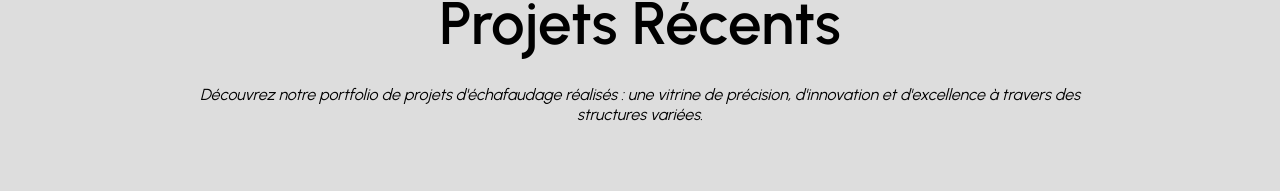
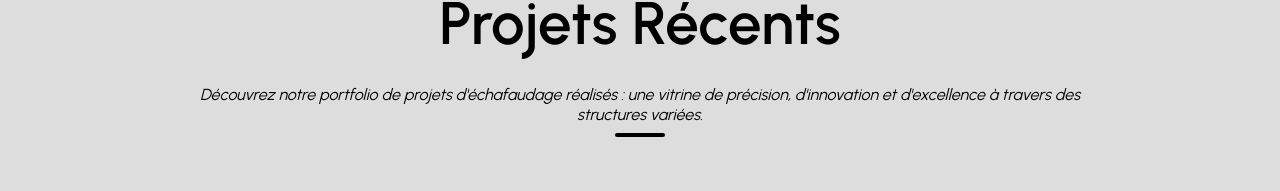
Before and after one commit to alaagonovo/echafauFrance, a Next.js app: page / in a window 1280 px wide. Shown: the part 1599-1790 px from the top of the page. Built offline with nearby package versions, Linux system fonts and the light colour scheme.

Commit message:
changes from nancy

```diff
--- a/src/components/common/maintitletext/Maintitle.tsx
+++ b/src/components/common/maintitletext/Maintitle.tsx
@@ -29,9 +29,8 @@ function Maintitle({
         {bio}
       </p>
       <p
-        className={`w-[50px] h-[4px] rounded-2xl bg-[${
-          bio_Color ? bio_Color : "var(--main-red)"
-        }] mx-auto mt-2`}
+        className="w-[50px] h-[4px] rounded-2xl mx-auto mt-2"
+        style={{ backgroundColor: bio_Color || "var(--main-red)" }}
       ></p>
     </div>
   );
```
